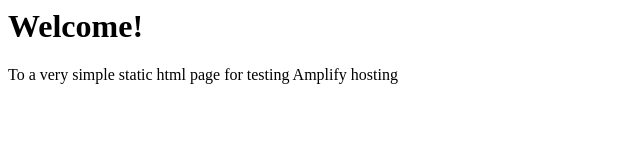
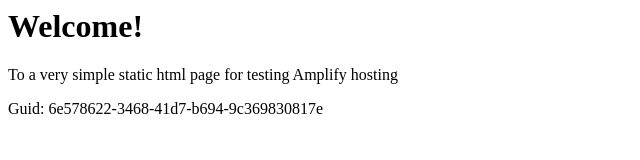
Before and after one commit to aws-aemilia-cmh/Github-PR-Commit-Integration-Test-DoNotTouch-GitHubAutoBuildCanaryTest-v1-preprod-us-east-2, a website: page src/index.html in a window 1280 px wide. Shown: the whole page, without its empty margins (0-640 px from the left). Drawn offline with Linux system fonts and the light colour scheme.

Commit message:
commit from integ tests

```diff
--- a/src/index.html
+++ b/src/index.html
@@ -1,3 +1,5 @@
+
+
 <html lang="en">
 
 <head>
@@ -10,6 +12,6 @@
 <body>
     <h1>Welcome!</h1>
     <p>To a very simple static html page for testing Amplify hosting</p>
-</body>
+    <p>Guid: 6e578622-3468-41d7-b694-9c369830817e</p></body>
 
 </html>
```
